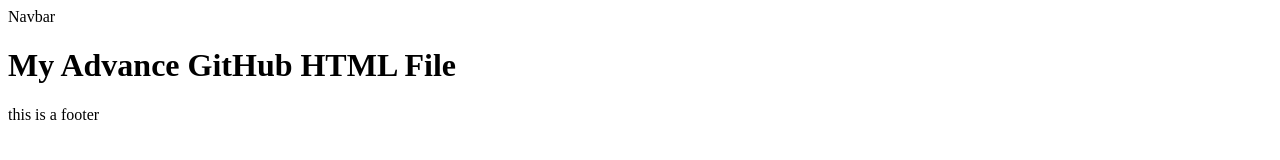
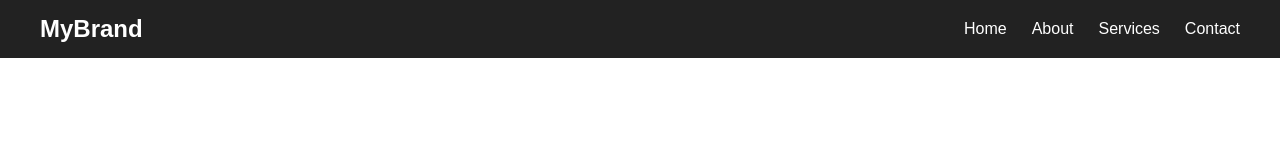
Before and after one commit to HasanCoder66/advance-github, a plain HTML site: page index.html in a window 1280 px wide. Drawn offline with Linux system fonts and the light colour scheme.

Commit message:
navbar pushed to branch 'abdullah/navbar'

```diff
--- a/index.html
+++ b/index.html
@@ -3,13 +3,68 @@
 <head>
     <meta charset="UTF-8">
     <meta name="viewport" content="width=device-width, initial-scale=1.0">
-    <title>Document</title>
+    <title>My Website Navbar</title>
+    <style>
+        /* Remove default margins and paddings */
+        * {
+            margin: 0;
+            padding: 0;
+            box-sizing: border-box;
+            font-family: Arial, sans-serif;
+        }
+
+        /* Main Navbar Box */
+        .navbar {
+            display: flex;
+            justify-content: space-between;
+            align-items: center;
+            background-color: #222; /* Dark background */
+            padding: 15px 40px;
+        }
+
+        /* Logo Text */
+        .logo {
+            color: white;
+            font-size: 24px;
+            font-weight: bold;
+            text-decoration: none;
+        }
+
+        /* Links Container */
+        .nav-links {
+            list-style: none; /* Removes bullet points */
+            display: flex;
+        }
+
+        .nav-links li {
+            margin-left: 25px; /* Space between links */
+        }
+
+        /* Link Text */
+        .nav-links a {
+            color: white;
+            text-decoration: none; /* Removes underline */
+            font-size: 16px;
+            transition: color 0.3s ease; /* Smooth hover effect */
+        }
+
+        /* Link Hover Color */
+        .nav-links a:hover {
+            color: #00bcd4; /* Light blue color when mouse is over */
+        }
+    </style>
 </head>
 <body>
-    <nav>Navbar</nav>
 
-    <h1>My Advance GitHub HTML File</h1>
+    <nav class="navbar">
+        <a href="#" class="logo">MyBrand</a>
+        <ul class="nav-links">
+            <li><a href="#">Home</a></li>
+            <li><a href="#">About</a></li>
+            <li><a href="#">Services</a></li>
+            <li><a href="#">Contact</a></li>
+        </ul>
+    </nav>
 
-    <footer>this is a footer</footer>
 </body>
 </html>
```
